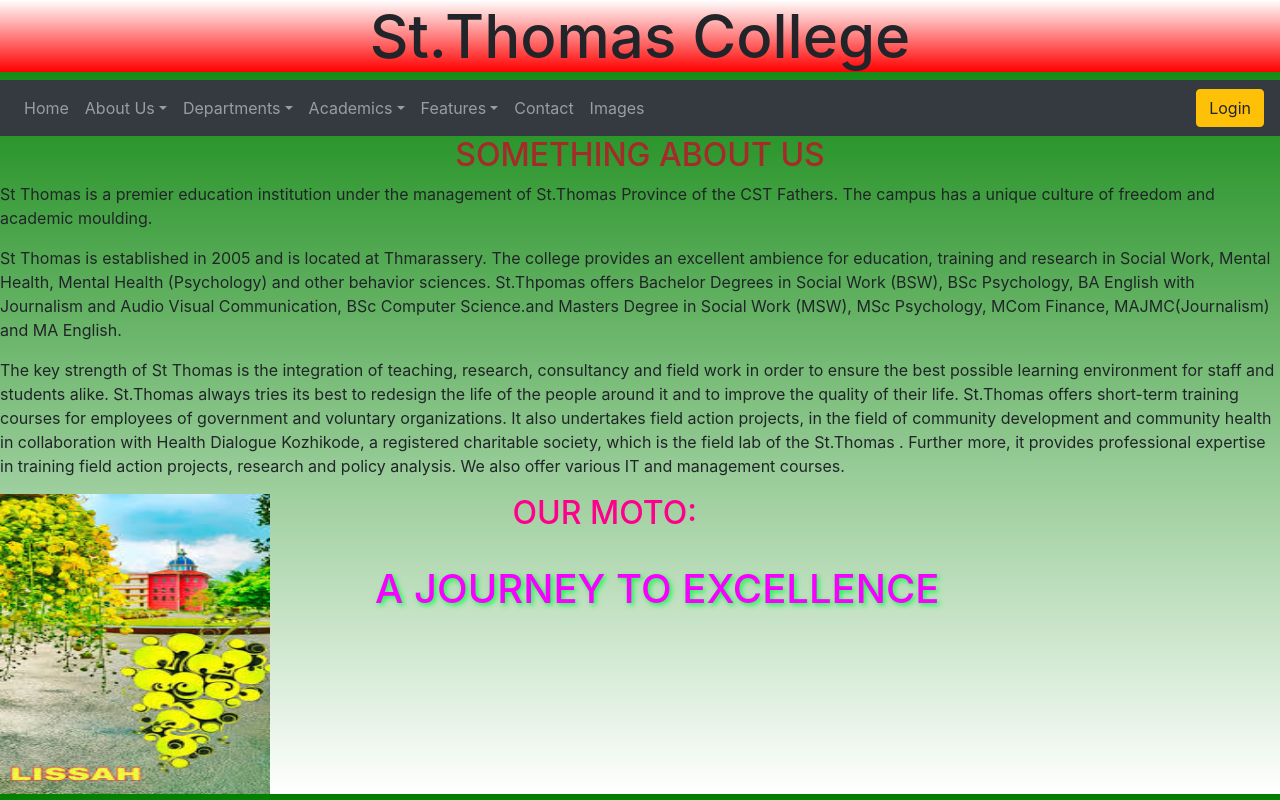
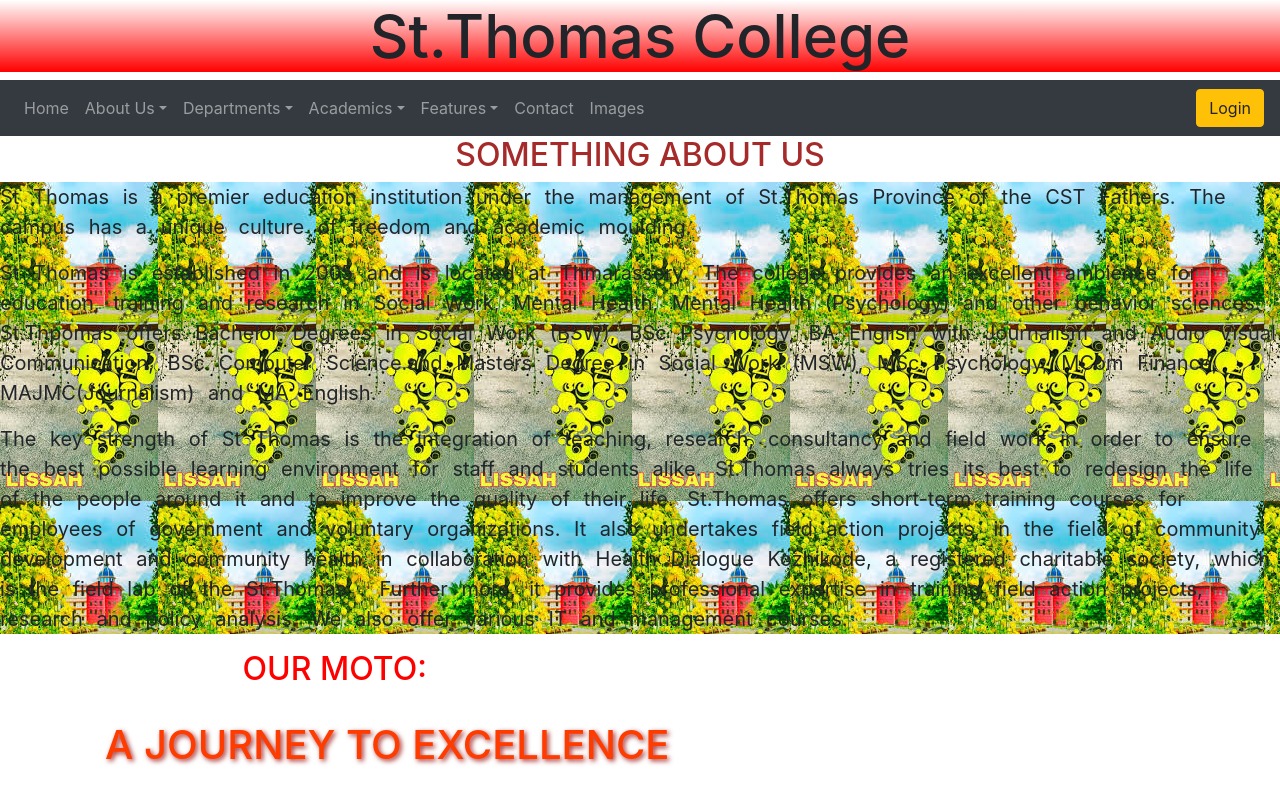
Before and after one commit to liyaaugustine/djangoproject, a Django app: page /about in a window 1280 px wide. Run offline with Django 3.2, Linux system fonts and the light colour scheme.

Commit message:
modify collegewebsite

```diff
--- a/second/static/css/welcome.css
+++ b/second/static/css/welcome.css
@@ -3,7 +3,7 @@
     font-size: 60px;
     }
     .imground{
-        background-image: linear-gradient(red, white);
+        background-image: linear-gradient(rgb(241, 135, 135), white);
         }
 .discover{
     border:solid;
@@ -13,13 +13,18 @@
     width: 230px;
     height: 80px;
     font-size: 25px;
-    box-shadow: 10px 10px 12px red;
+    box-shadow: 10px 10px 12px blue;
     float: right;
     margin-top: 152px;
    padding: 10px;
 }
 .students{
         padding: 40px;
-        background-image: linear-gradient(white, green);
+        background-image: linear-gradient( white,rgb(241, 135, 135));
         height: 250px;
 }
+.para{
+    font-size:20px;
+    word-spacing: 8px;
+    background-image: url("Images/yelow.jpg");
+}
--- a/second/templates/about.html
+++ b/second/templates/about.html
@@ -9,11 +9,7 @@
     <link rel="stylesheet" href="https://cdn.jsdelivr.net/npm/bootstrap@4.6.0/dist/css/bootstrap.min.css" integrity="sha384-B0vP5xmATw1+K9KRQjQERJvTumQW0nPEzvF6L/Z6nronJ3oUOFUFpCjEUQouq2+l" crossorigin="anonymous">
 
     <link rel="stylesheet" href="{% static 'css/welcome.css' %}">
-<style>
-    body{
-        background-image: linear-gradient(green,white);
-    }
-</style>
+
 </head>
 <body>
 
@@ -23,6 +19,7 @@
 
    <h2 style="color: brown; text-align: center;">
     SOMETHING ABOUT US</h2>
+    <div class="para">
     <p> St Thomas is a premier education institution under the management of  St.Thomas Province of the CST Fathers.
        The campus has a unique culture of freedom and academic moulding.
     </p>
@@ -38,15 +35,12 @@
             community development and community health in collaboration with Health Dialogue Kozhikode, a registered
             charitable society, which is the field lab of the  St.Thomas . Further more, it provides professional expertise
             in training field action projects, research and policy analysis. We also offer various IT and management courses.
-        </p>
+        </p></div>
         <div class="container-fluid">
             <div class="row">
-                <div col-lg-4 col-md-6 col-sm-12>
-                    <img src="{% static 'Images/yelow.jpg' %}" width="270px" height="300px">
-                </div>
-                <div col-lg-4 col-md-6 col-sm-12>
-                   <center><h2 style="color: rgb(255, 0, 140);">OUR MOTO:</h2><br></center>
-                   <h1 style="text-shadow:2px 2px 5px rgb(0, 255, 64); color:rgb(247, 0, 255);margin-left:105px;">
+                <div col-lg-6 col-md-6 col-sm-12>
+                   <h2 style="color: red; text-align: center;">OUR MOTO:</h2><br>
+                   <h1 style="text-shadow:2px 2px 5px brown; color:rgb(255, 60, 0);margin-left:105px;">
                         A JOURNEY TO EXCELLENCE</h1>
                 </div>
             </div>
--- a/second/templates/contact.html
+++ b/second/templates/contact.html
@@ -24,7 +24,7 @@
     {% include 'index.html' %}
 
     {%block content%}
-    <center><h1>CONTACT US &#128516</h1></center>
+    <center><h1>CONTACT US</h1></center>
     <div class="container-fluid">
         <div class="row">
             <div class="col-lg-3 address">
--- a/second/templates/images.html
+++ b/second/templates/images.html
@@ -11,7 +11,7 @@
     <link rel="stylesheet" href="{% static 'css/welcome.css' %}">
 <style>
     body{
-        background-image: linear-gradient(rgb(123, 248, 123),white);
+        background-image: linear-gradient(white,rgb(235, 104, 104));
     }
 </style>
 </head>
```
